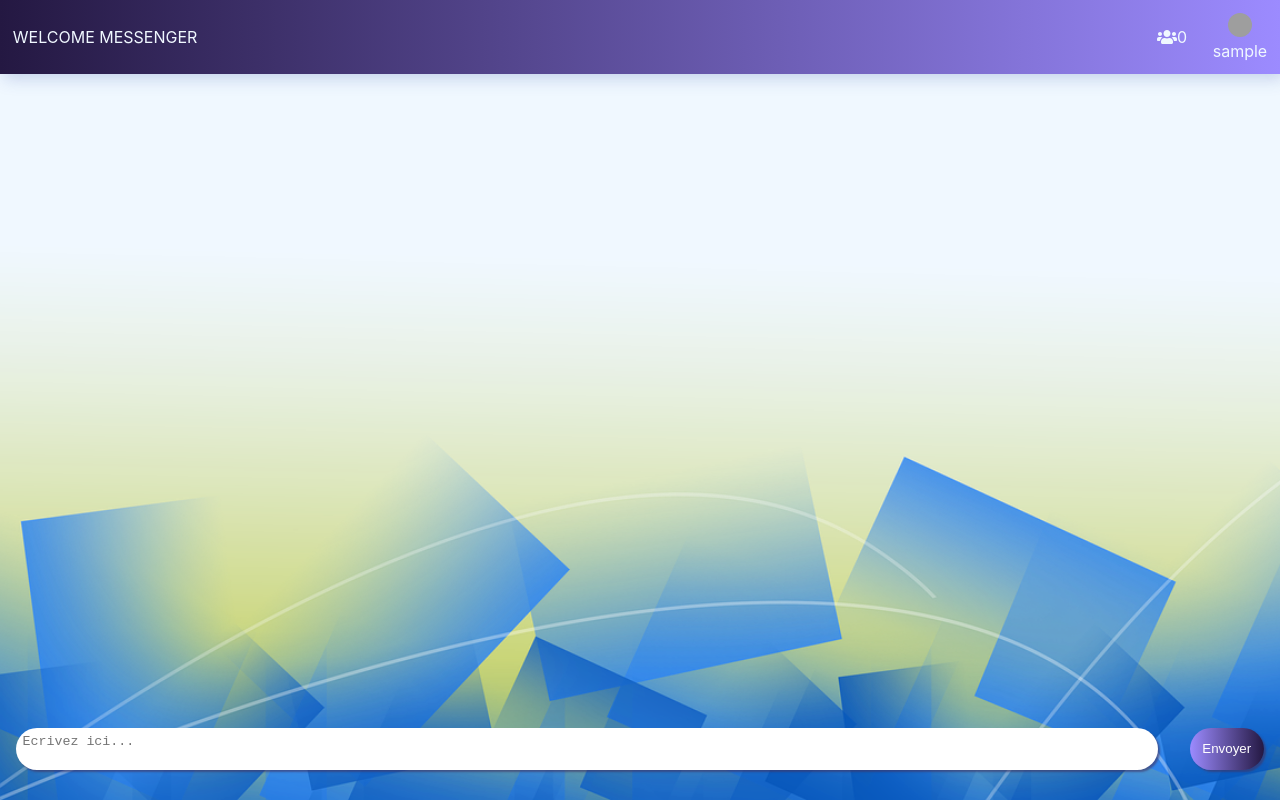
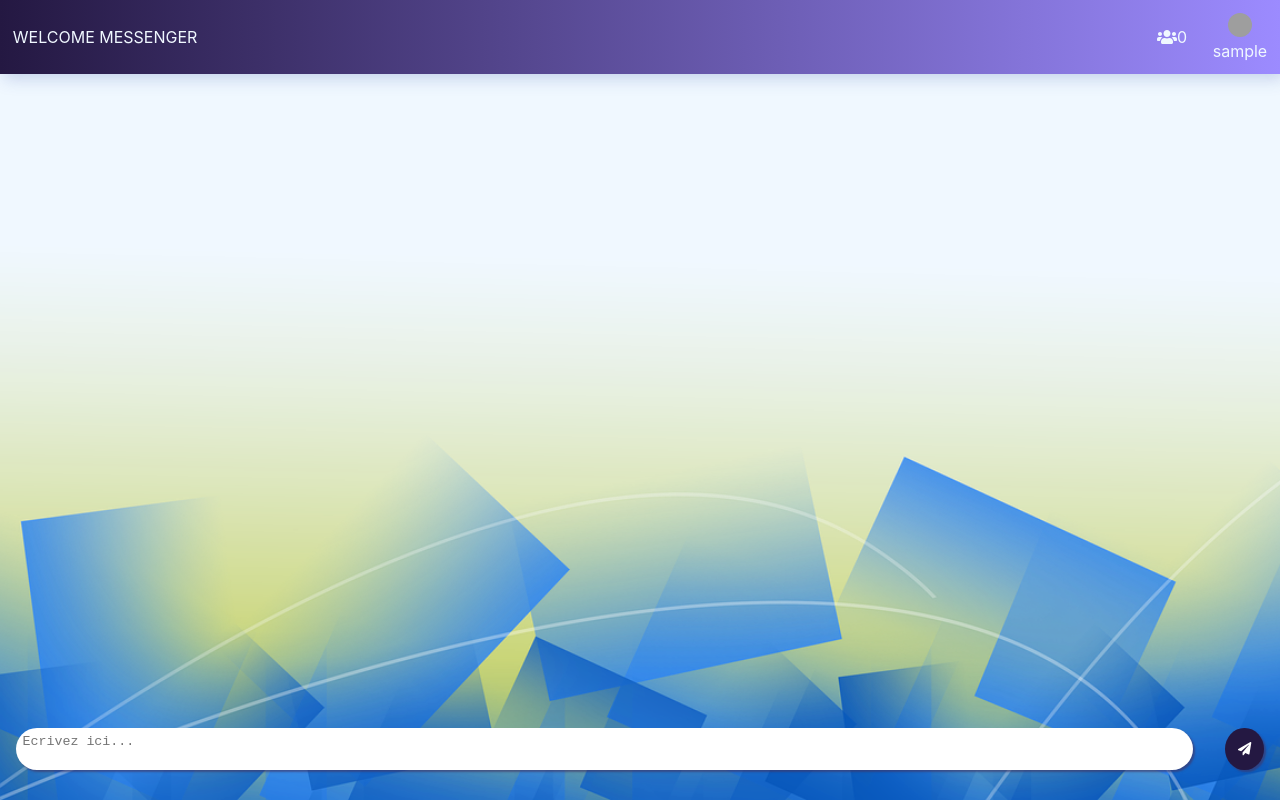
Before and after one commit to Biix33/infrep-messenger, a React (Create React App) app in the folder client/: page /chat in a window 1280 px wide. Built offline with nearby package versions, Linux system fonts and the light colour scheme; no server answers; sample sign-in values are in the browser's storage; grey boxes are pictures that could not be loaded.

Commit message:
create stateless component user menu

```diff
--- a/client/src/components/Chat/chat.design.css
+++ b/client/src/components/Chat/chat.design.css
@@ -46,3 +46,16 @@
   border-radius: 4px;
   background-color: blue;
 }
+
+.user__connected {
+  position: absolute;
+  top: 0;
+  margin: .5rem;
+  padding: .5rem;
+  z-index: 5;
+  box-shadow: .5rem .5rem 1rem #3754aa40;
+
+  border-radius: 4px;
+  background-color: #9c8bffbe;
+  color: #fff;
+}
--- a/client/src/components/Chat/chat.index.jsx
+++ b/client/src/components/Chat/chat.index.jsx
@@ -1,12 +1,13 @@
 import React from "react";
 import "./chat.design.css";
 
-import List from "../List";
+import List from "../Message/List";
 import Navbar from "../Navbar/navbar.index";
 import Form from "../Form/form.index";
 
 import Messenger from "../../services/Messenger";
 import UsersInfo from "../UsersInfo/UsersInfo";
+import { UserMenu } from "../UsersInfo/UserMenu";
 
 import { FontAwesomeIcon } from "@fortawesome/react-fontawesome";
 import { faUsers } from "@fortawesome/free-solid-svg-icons";
@@ -91,20 +92,13 @@ export default class Chat extends React.Component {
     return (
       <div id="chat-container">
         <Navbar navLinks={navItems} />
-        {newUserConnected && (
-          <div>{newUserConnected.username} vient de se connecter</div>
-        )}
         <div className="scroller">
-          {displayUserMenu && (
-            <div className="user__menu">
-              <a href="/" className="nav-link">
-                Mon profil
-              </a>
-              <a href="/logout" className="nav-link">
-                Se déconnecter
-              </a>
+          {newUserConnected && currentUser.email !== newUserConnected.email && (
+            <div className="user__connected">
+              {newUserConnected.username} vient de se connecter
             </div>
           )}
+          {displayUserMenu && <UserMenu />}
           <List currentUser={currentUser} messages={messages} />
         </div>
         <section id="form-message">
--- a/client/src/components/Form/form.index.jsx
+++ b/client/src/components/Form/form.index.jsx
@@ -1,5 +1,7 @@
 import React from "react";
 import "./form.styles.css";
+import { FontAwesomeIcon } from "@fortawesome/react-fontawesome";
+import { faPaperPlane } from "@fortawesome/free-solid-svg-icons";
 
 export default class Form extends React.Component {
   state = {
@@ -31,7 +33,7 @@ export default class Form extends React.Component {
           type="submit"
           disabled={!this.state.message.trim() ? true : false}
         >
-          Envoyer
+          <FontAwesomeIcon icon={faPaperPlane} />
         </button>
       </form>
     );
--- a/client/src/components/Form/form.styles.css
+++ b/client/src/components/Form/form.styles.css
@@ -7,12 +7,16 @@
 textarea, #send-btn {
   margin: 1rem;
   border: none;
-  border-radius: 50px;
   box-shadow: 2px 2px 2px #4134649d;
+}
+
+#send-btn {
+  border-radius: 50%;
 }
 
 textarea {
   flex: 8 1;
   padding: 0.4rem;
+  border-radius: 50px;
   resize: none;
 }
--- a/client/src/components/List.jsx
+++ b/client/src/components/Message/List.jsx
@@ -1,5 +1,5 @@
 import React from "react";
-import Message from "./Message";
+import Message from ".";
 
 class List extends React.Component {
   constructor(props) {
--- /dev/null
+++ b/client/src/components/UsersInfo/UserMenu.js
@@ -0,0 +1,12 @@
+import React from "react";
+
+export const UserMenu = () => (
+  <div className="user__menu">
+    <a href="/" className="nav-link">
+      Mon profil
+    </a>
+    <a href="/logout" className="nav-link">
+      Se déconnecter
+    </a>
+  </div>
+);
--- a/client/src/index.css
+++ b/client/src/index.css
@@ -70,10 +70,11 @@ label {
   text-align: center;
   background: linear-gradient(270deg, #241842 0%, #9c8bff 100%);
   color: #fff;
+  transition: all ease-in 300ms;
 }
 
-.btn:hover {
-  background-color: #a292fb;
+.btn[disabled] {
+  background: #241842;
 }
 
 .content {
```
